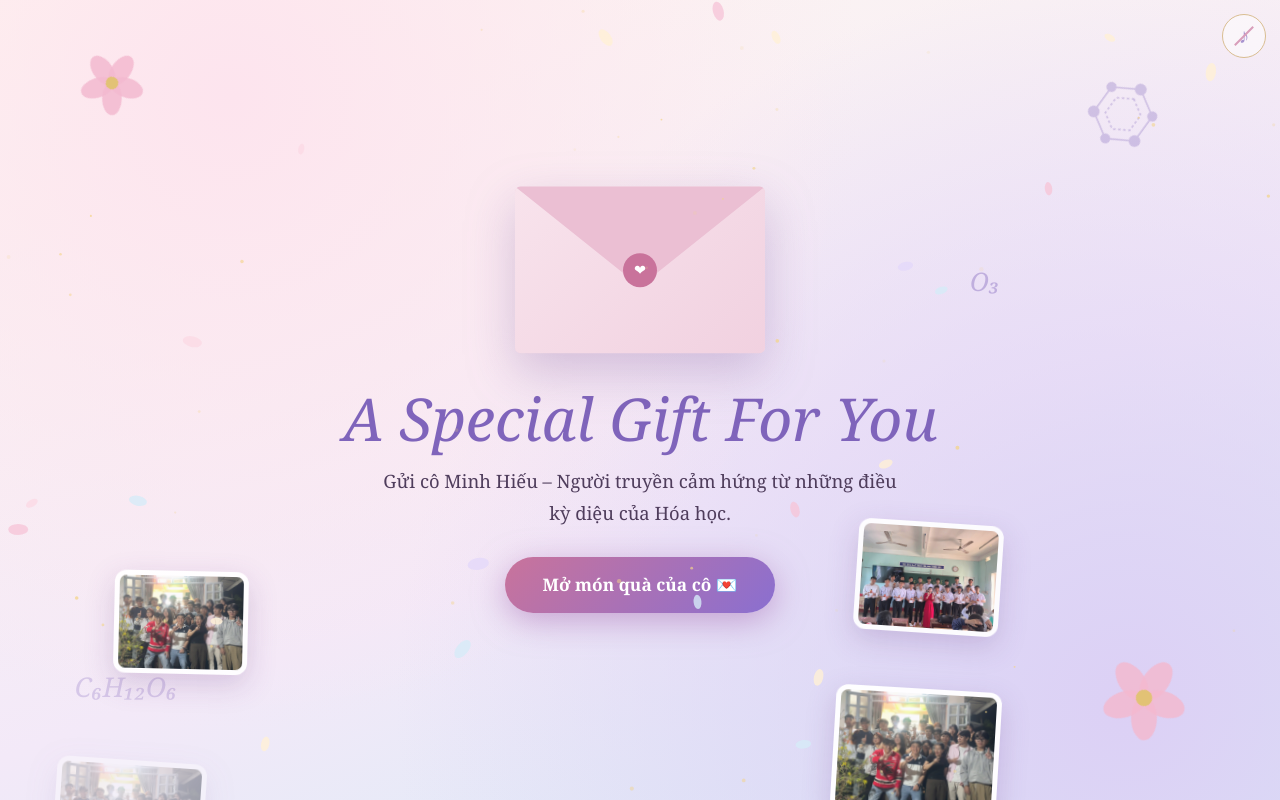
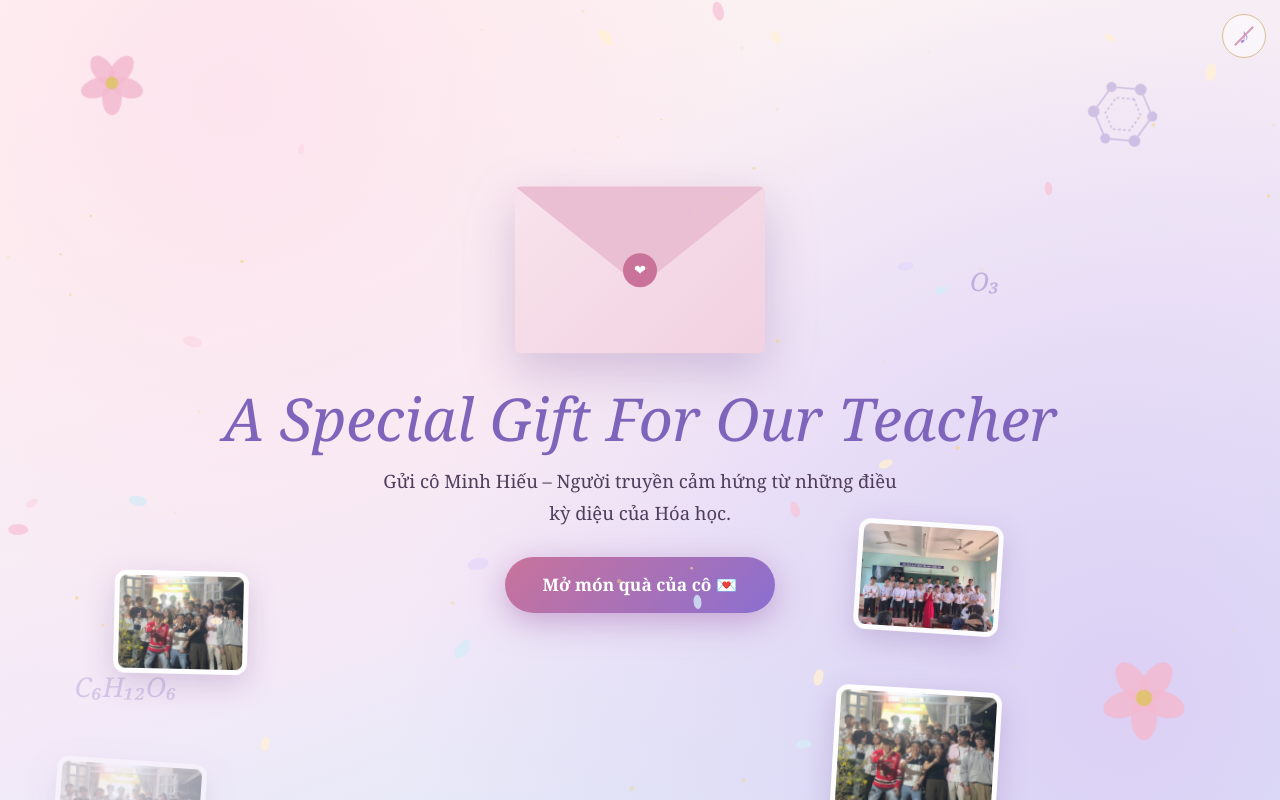
Before and after one commit to thanhvietk25/MinhHieu2011, a plain HTML site: page index.html in a window 1280 px wide. Drawn offline with Linux system fonts and the light colour scheme.

Commit message:
Chỉnh sửa thông báo

```diff
--- a/index.html
+++ b/index.html
@@ -23,7 +23,7 @@
   <button id="env" class="env" aria-label="Mở món quà">
     <i class="back"></i><i class="letter">20/11</i><i class="front"></i><i class="flap"></i><i class="seal">❤</i>
   </button>
-  <h1>A Special Gift For You</h1>
+  <h1>A Special Gift For Our Teacher</h1>
   <p class="sub">Gửi cô Minh Hiếu – Người truyền cảm hứng từ những điều kỳ diệu của Hóa học.</p>
   <button id="open" class="cta">Mở món quà của cô 💌</button>
 </main>
```
